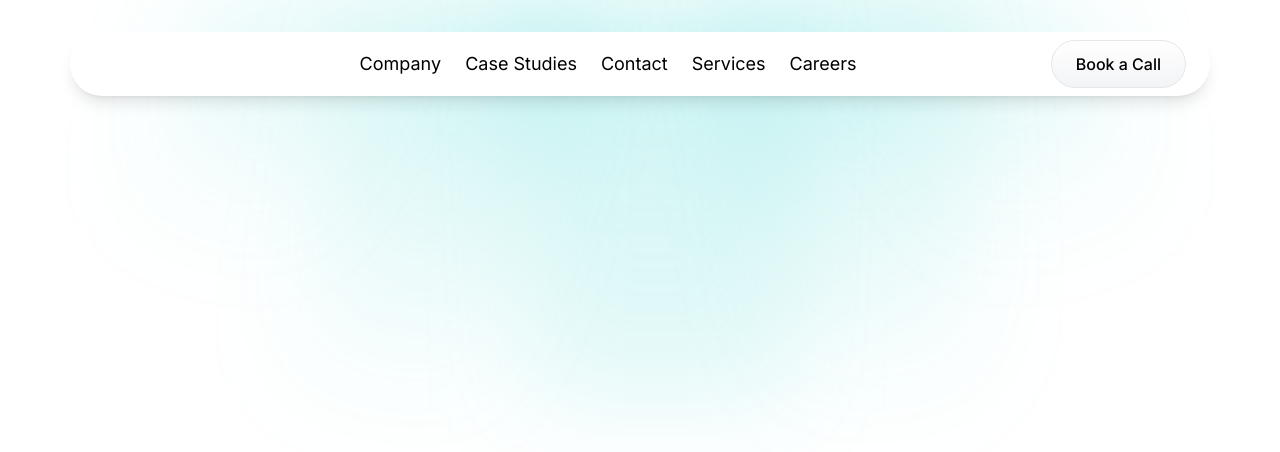
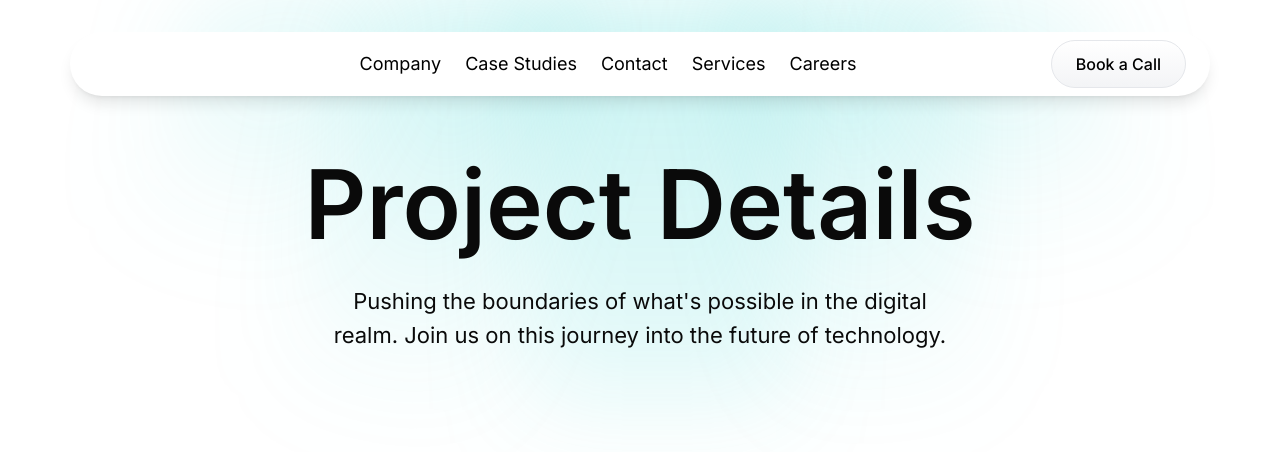
Before and after one commit to Roshen-Perera/ceylon-developers-portfolio, a Next.js app: page /projects in a window 1280 px wide. Shown: the top 452 px of the page. Built offline with nearby package versions, Linux system fonts and the light colour scheme.

Commit message:
Add project details section to projects page

```diff
--- a/app/projects/page.tsx
+++ b/app/projects/page.tsx
@@ -7,6 +7,17 @@ const Page = () => {
     <div className="flex flex-col items-center justify-center">
       <BlueGlow />
       <NavBar />
+      <div className="mt-15">
+        <div className="flex flex-col mt-8 z-20 items-center">
+          <p className="font-semibold text-8xl ">Project Details</p>
+        </div>
+        <div className="text-lg mt-8 max-w-2xl flex items-center mx-auto px-4">
+          <p className="text-[22px] text-center">
+            Pushing the boundaries of what&apos;s possible in the digital realm.
+            Join us on this journey into the future of technology.
+          </p>
+        </div>
+      </div>
     </div>
   );
 }
```
